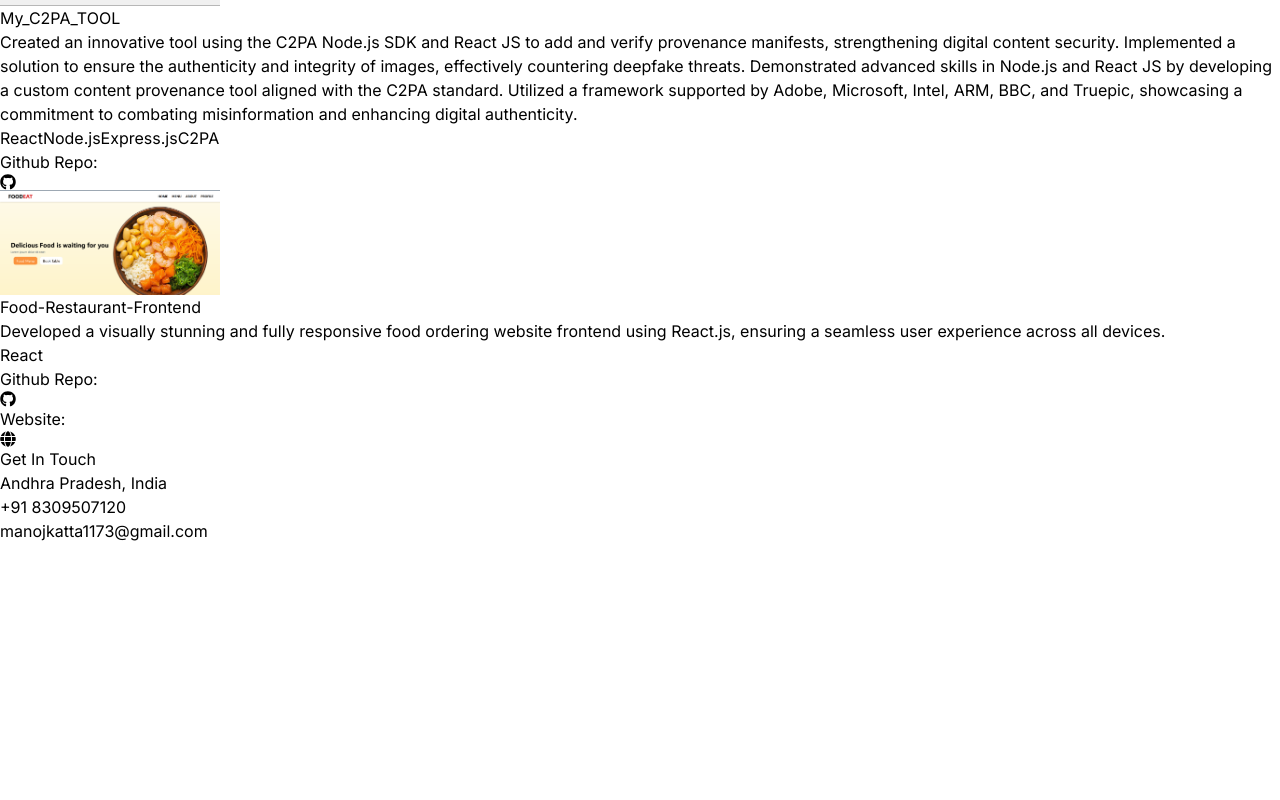
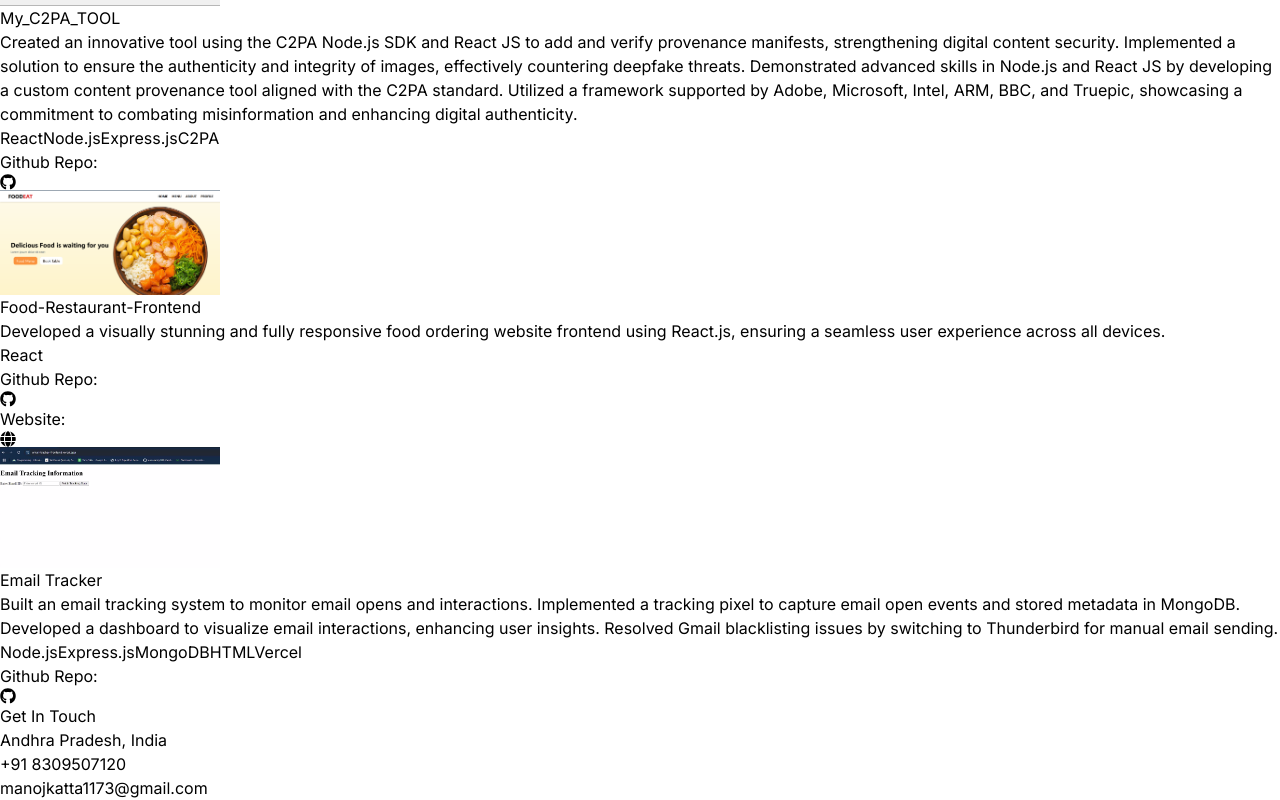
Before and after one commit to Manoj-Katta/Portfolio, a React (Vite) app: page / in a window 1280 px wide. Shown: the part 2291-3091 px from the top of the page. Before the commit the page ends 2834 px from the top, so only its background shows below. Built offline with nearby package versions, Linux system fonts and the light colour scheme.

Commit message:
updated projects

```diff
--- a/src/constants/index.js
+++ b/src/constants/index.js
@@ -2,6 +2,7 @@ import project1 from "../assets/projects/Ascend.png";
 import project2 from "../assets/projects/chatTime.png";
 import C2PA_Tool from "../assets/projects/C2PA_Tool.png"
 import food_restaurant from '../assets/projects/Food-Restaurant.png'
+import Email_Track from '../assets/projects/Email_Track.png'
 
 export const HERO_CONTENT = `A passionate Computer Science student at IIT Jammu with a strong foundation in full stack development and a keen interest in artificial intelligence and machine learning. With hands-on experience in developing and managing web applications, I strive to leverage my skills to solve real-world problems and create impactful solutions.`;
 
@@ -69,7 +70,22 @@ export const PROJECTS = [
       technologies: ["React"],
       github:"https://github.com/Manoj-Katta/restaurant",
       website:"https://food-restaurant-frontend.netlify.app/"
-    }
+    },
+    {
+      title: "Email Tracker",
+      image: Email_Track,
+      description:
+        "Built an email tracking system to monitor email opens and interactions. Implemented a tracking pixel to capture email open events and stored metadata in MongoDB. Developed a dashboard to visualize email interactions, enhancing user insights. Resolved Gmail blacklisting issues by switching to Thunderbird for manual email sending.",
+      technologies: [
+        "Node.js",
+        "Express.js",
+        "MongoDB",
+        "HTML",
+        "Vercel"
+      ],
+      github: "https://github.com/Manoj-Katta/email-tracker"
+  }
+
 ];
 
 export const SKILLS = {
```
Also changed, not shown: src/assets/projects/Email_Track.png (added).
